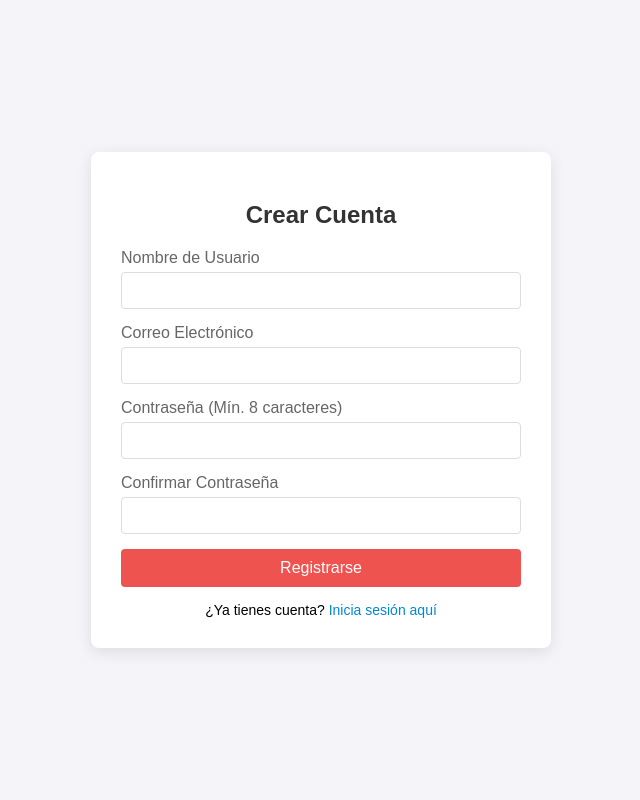
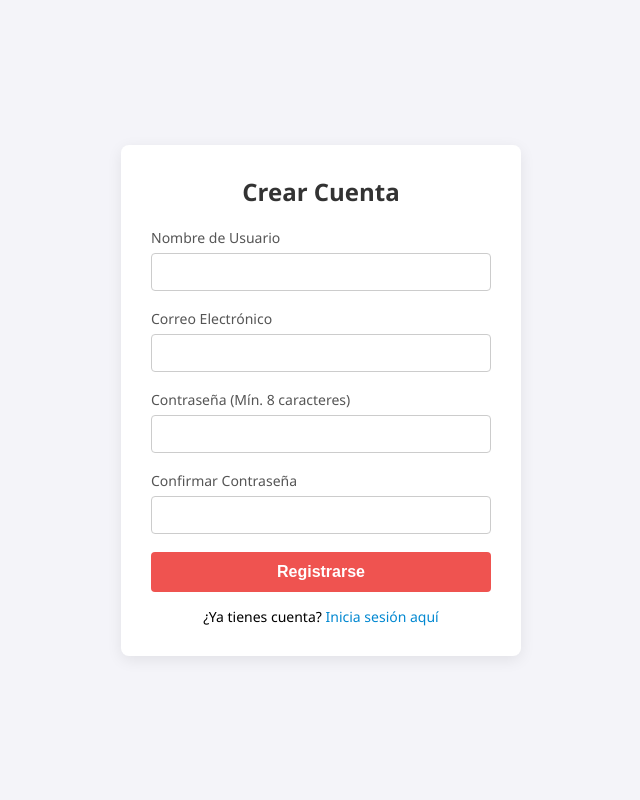
Before and after one commit to ShinryuAspect/poke-teambuilder, a PHP site: page /poke-teambuilder/views/registro.php in a window 1280 px wide. Shown: the whole page, without its empty margins (319-959 px from the left). Run offline with PHP 8.4, Linux system fonts and the light colour scheme.

Commit message:
refactor: desacoplar CSS e implementar validación en cliente con JS nativo
- Eliminados los estilos inline de los ficheros de autenticación.
- Creada hoja de estilos compartida `public/assets/css/auth.css` para Login y Registro.
- Creado `public/assets/js/formulario.js` para interceptar eventos submit y validar campos mediante expresiones regulares en el cliente.
- Mantenido el sistema dual de validación (JS para UX/Cliente y PHP nativo para seguridad en servidor).

```diff
--- a/public/views/dashboard.php
+++ b/public/views/dashboard.php
@@ -8,6 +8,7 @@ if (!isset($_SESSION['usuario'])) {
 
 $usuarioLogueado = $_SESSION['usuario'];
 ?>
+
 <!DOCTYPE html>
 <html lang="es">
 <head>
--- a/public/views/registro.php
+++ b/public/views/registro.php
@@ -6,7 +6,6 @@ $mensajeError = '';
 $mensajeExito = '';
 
 if ($_SERVER['REQUEST_METHOD'] === 'POST') {
-
     $username = isset($_POST['username']) ? trim(htmlspecialchars($_POST['username'])) : '';
     $email = isset($_POST['email']) ? filter_var(trim($_POST['email']), FILTER_SANITIZE_EMAIL) : '';
     $password = isset($_POST['password']) ? $_POST['password'] : '';
@@ -22,7 +21,6 @@ if ($_SERVER['REQUEST_METHOD'] === 'POST') {
         $mensajeError = "Las contraseñas no coinciden.";
     } else {
         $usuarioModel = new Usuario();
-
         if ($usuarioModel->registrar($username, $email, $password)) {
             $mensajeExito = "¡Registro completado con éxito! Ya puedes iniciar sesión.";
         } else {
@@ -38,25 +36,11 @@ if ($_SERVER['REQUEST_METHOD'] === 'POST') {
     <meta charset="UTF-8">
     <meta name="viewport" content="width=device-width, initial-scale=1.0">
     <title>Registro - Pokémon Team Builder</title>
-    <style>
-        body { font-family: Arial, sans-serif; background-color: #f4f4f9; display: flex; justify-content: center; align-items: center; height: 100vh; margin: 0; }
-        .register-container { background: #fff; padding: 30px; border-radius: 8px; box-shadow: 0 4px 15px rgba(0,0,0,0.1); width: 100%; max-width: 400px; }
-        h2 { text-align: center; color: #333; margin-bottom: 20px; }
-        .form-group { margin-bottom: 15px; }
-        .form-group label { display: block; margin-bottom: 5px; color: #666; }
-        .form-group input { width: 100%; padding: 10px; border: 1px solid #ddd; border-radius: 4px; box-sizing: border-box; }
-        .btn-submit { width: 100%; padding: 10px; background-color: #ef5350; color: #fff; border: none; border-radius: 4px; font-size: 16px; cursor: pointer; }
-        .btn-submit:hover { background-color: #e53935; }
-        .alert { padding: 10px; margin-bottom: 15px; border-radius: 4px; font-size: 14px; }
-        .alert-danger { background-color: #ffebee; color: #c62828; border: 1px solid #ffcdd2; }
-        .alert-success { background-color: #e8f5e9; color: #2e7d32; border: 1px solid #c8e6c9; }
-        .login-link { text-align: center; margin-top: 15px; font-size: 14px; }
-        .login-link a { color: #0288d1; text-decoration: none; }
-    </style>
+    <link rel="stylesheet" href="../assets/css/auth.css">
 </head>
 <body>
 
-<div class="register-container">
+<div class="auth-container">
     <h2>Crear Cuenta</h2>
 
     <?php if (!empty($mensajeError)): ?>
@@ -82,7 +66,7 @@ if ($_SERVER['REQUEST_METHOD'] === 'POST') {
 
         <div class="form-group">
             <label for="password">Contraseña (Mín. 8 caracteres)</label>
-            <input type="password" id="password" name="password" required minlength="8">
+            <input type="password" id="password" name="password" required>
         </div>
 
         <div class="form-group">
@@ -93,10 +77,11 @@ if ($_SERVER['REQUEST_METHOD'] === 'POST') {
         <button type="submit" class="btn-submit">Registrarse</button>
     </form>
 
-    <div class="login-link">
+    <div class="auth-link">
         ¿Ya tienes cuenta? <a href="login.php">Inicia sesión aquí</a>
     </div>
 </div>
 
+<script src="../assets/js/formulario.js"></script>
 </body>
 </html>
```
Also changed, not shown: public/views/login.php (+5 -19 lines), public/assets/css/auth.css (added), public/assets/css/builder.css (deleted), public/assets/css/styles.css (deleted), public/assets/js/auth.js (deleted), public/assets/js/builder.js (deleted), public/assets/js/formulario.js (added), public/assets/js/main.js (added).
